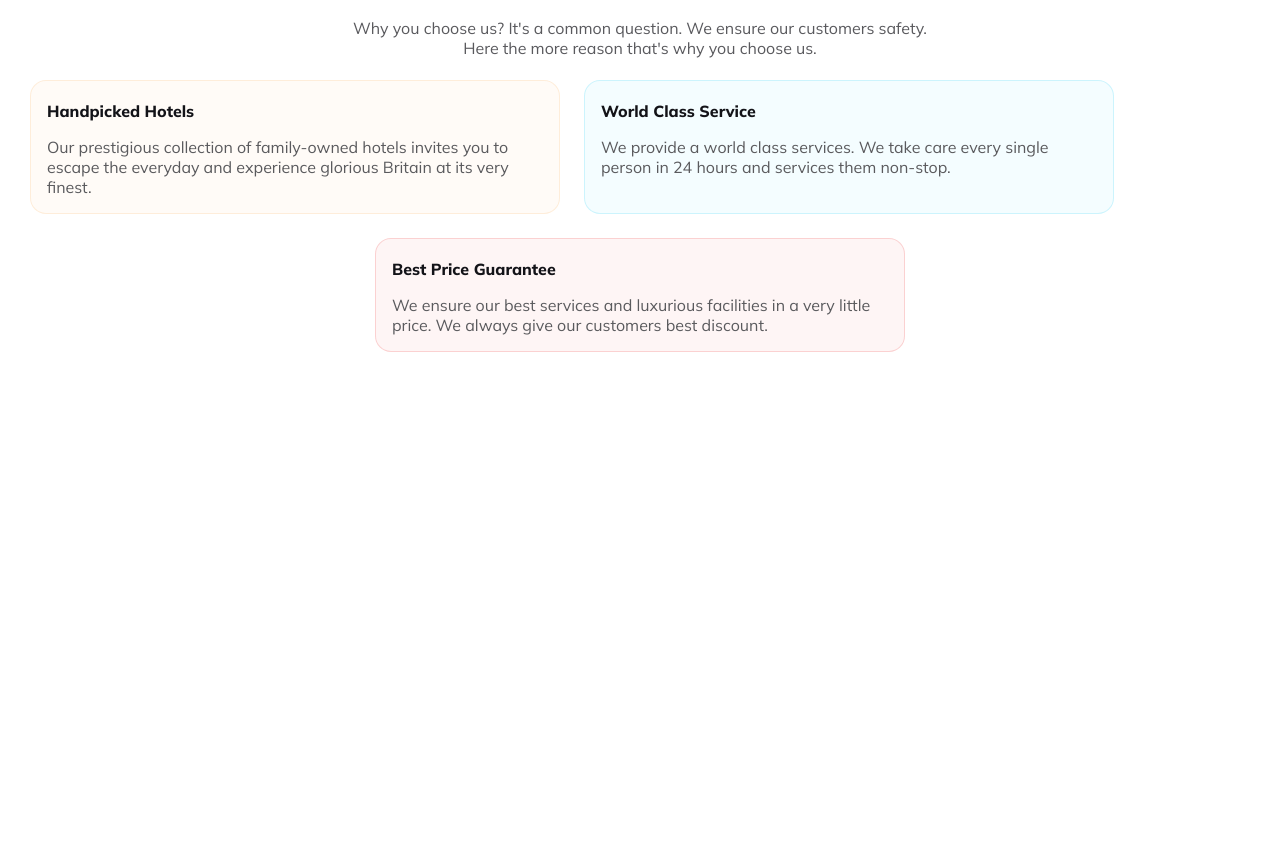
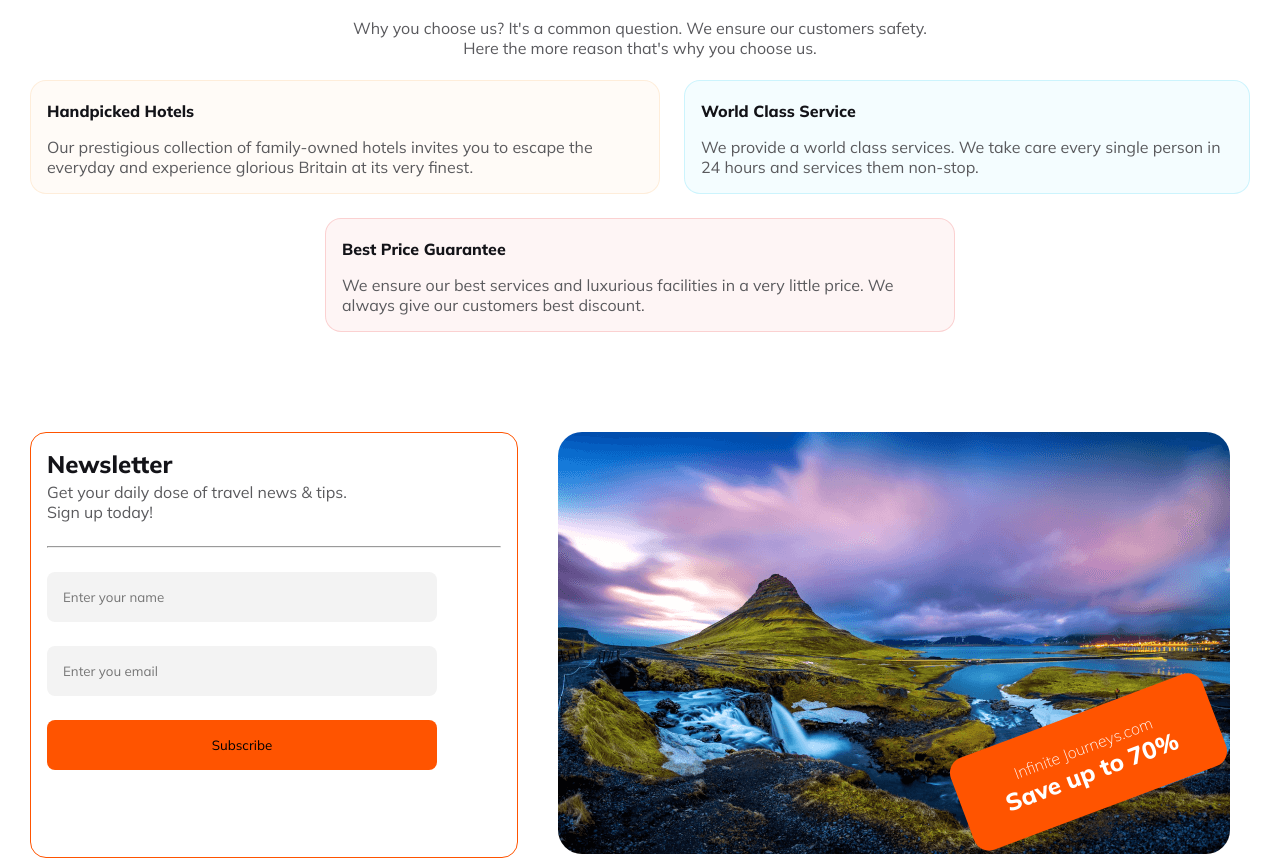
Before and after one commit to itsahadul99/Infinite-Journeys-, a plain HTML site: page index.html in a window 1280 px wide. Shown: the part 2789-3647 px from the top of the page. Before the commit the page ends 3141 px from the top, so only its background shows below. Drawn offline with Linux system fonts and the light colour scheme.

Commit message:
Newsletter section complete

```diff
--- a/index.html
+++ b/index.html
@@ -150,8 +150,31 @@
                 <h3 class="reason-title">Best Price Guarantee</h3>
                 <p class="reason-description">We ensure our best services and luxurious facilities in a very little price. We always give our customers best discount.</p>
             </div>
+        </section>
+        <!-- Why choose us section end here -->
+        <!-- newsletter section start here -->
+        <section class="newsletter container">
+            <div class="newsletter-container flex">
+                <div class="newsletter-subscribe">
+                    <h3 class="newsletter-title">Newsletter</h3>
+                    <p class="newsletter-des">Get your daily dose of travel news & tips. Sign up today!</p>
+                    <hr>
+                    <input type="text" placeholder="Enter your name">
+                    <input type="email" placeholder="Enter you email">
+                    <button class="subscribe-btd">Subscribe</button>
+                </div>
+                <div class="newsletter-discount-container">
+                    <img src="./image/north-america.png" alt="">
+                    <div class="discount">
+                        <h5>Infinite Journeys.com</h5>
+                        <h1>Save up to 70%</h1>
+                    </div>
+
+                </div>
+            </div>
 
         </section>
+        <!-- newsletter section end here -->
     </main>
 </body>
 
--- a/styles/responsive.css
+++ b/styles/responsive.css
@@ -6,7 +6,7 @@
         margin-top: 1rem;
         gap: 1rem;
     }
-    .tour-section-content,.tour-section-img,.banner-section,.destination-section,.why-choose-us,.first-reason,.second-reason{
+    .tour-section-content,.tour-section-img,.banner-section,.destination-section,.why-choose-us,.first-reason,.second-reason,.newsletter-subscribe{
         width: 90%;
         margin: 0 auto;
     }
@@ -24,4 +24,16 @@
         width: 90%;
         margin-bottom: .8rem;
     }
+    .newsletter-container{
+        margin-top:1rem ;
+    }
+    .newsletter-subscribe input,.newsletter-subscribe button{
+        width: 100%;
+    }
+    .newsletter-discount-container img{
+        width: 90%;
+    }
+    .discount{
+
+    }
 }
--- a/styles/style.css
+++ b/styles/style.css
@@ -186,7 +186,6 @@
 
 /* tour section style end here */
 /* destination section start here */
-
 .destination-place-img-container {
     display: grid;
     grid-template-columns: repeat(12, 1fr);
@@ -251,8 +250,8 @@
 /* destination section style end here */
 /* why-choose-us section style start here */
 .first-reason,
-.second-reason{
-    max-width: 530px;
+.second-reason {
+    max-width: 630px;
     max-height: 280px;
     border-radius: 1rem;
     margin-bottom: 1.5rem;
@@ -277,7 +276,7 @@
     position: relative;
     left: 50%;
     transform: translate(-50%);
-    max-width: 530px;
+    max-width: 630px;
     max-height: 280px;
     border-radius: 1rem;
     border: 1px solid rgba(233, 68, 68, 0.20);
@@ -290,10 +289,100 @@
     font-weight: 800;
     padding-left: 1rem;
 }
+
 .reason-description {
     color: #5A5A5D;
     font-size: 1rem;
     font-weight: 400;
     padding: 1rem;
 }
+
 /* why-choose-us section style end here */
+/* newsletter section style start here */
+.newsletter-container {
+    gap: 2.5rem;
+    margin-top: 6.25rem;
+}
+
+.newsletter-subscribe {
+    padding: 1rem;
+    border-radius: 1rem;
+    border: 1px solid #FF5400;
+    width: 40%;
+}
+
+.newsletter-subscribe input {
+    display: block;
+    width: 390px;
+    height: 50px;
+    margin-top: 1.5rem;
+    margin-bottom: 1.5rem;
+    text-align: left;
+    border-radius: 8px;
+    padding: 1rem;
+    background: rgba(19, 19, 24, 0.05);
+    border: 0;
+}
+
+.newsletter-title {
+    color: #131318;
+    font-size: 1.5rem;
+    font-style: normal;
+    font-weight: 800;
+    margin-bottom: .2rem;
+}
+
+.newsletter-des {
+    color: #5A5A5D;
+    width: 300px;
+    font-size: 1rem;
+    font-weight: 400;
+    margin-bottom: 1.5rem;
+}
+
+hr {
+    background: rgba(19, 19, 24, 0.10);
+}
+
+.subscribe-btd {
+    width: 390px;
+    height: 50px;
+    margin-bottom: 1.5rem;
+    border-radius: 8px;
+    background: #FF5400;
+    border: 0;
+}
+.newsletter-discount-container{
+    position: relative;
+}
+.newsletter-discount-container img{
+    border-radius: 1.5rem;
+    /* background: url(../image/north-america.png);
+    background-repeat: no-repeat;
+    background-position: center;
+    background-size: cover; */
+    width: 100%;
+    position: relative;
+}
+.discount {
+    width: 40%;
+    padding: 1.5rem;
+    border-radius: 1rem;
+    transform: rotate(-20.62deg);
+    background-color: #FF5400;
+    position: absolute;
+    top: 66%;
+    left: 59%;
+    text-align: center;
+}
+.discount h1 {
+    color: #FFF;
+    font-size: 1.5rem;
+    font-weight: 800;
+}
+.discount h5 {
+    color: #FFF;
+    font-size: 1rem;
+    font-weight: 200;
+}
+/* newsletter section style end here */
```
